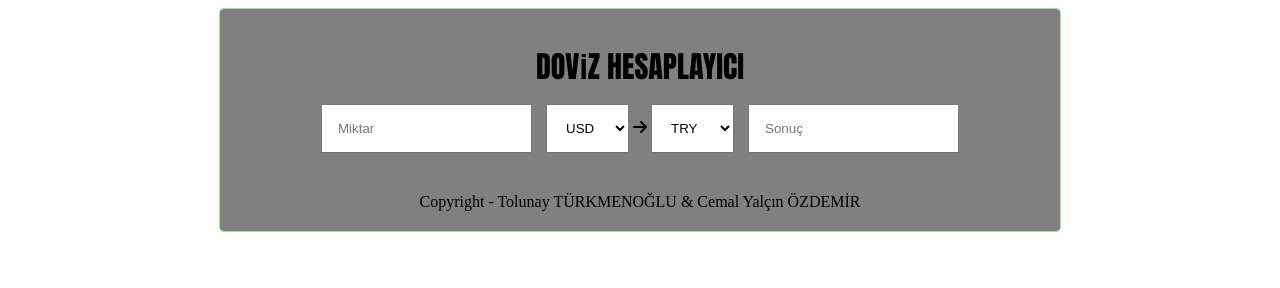
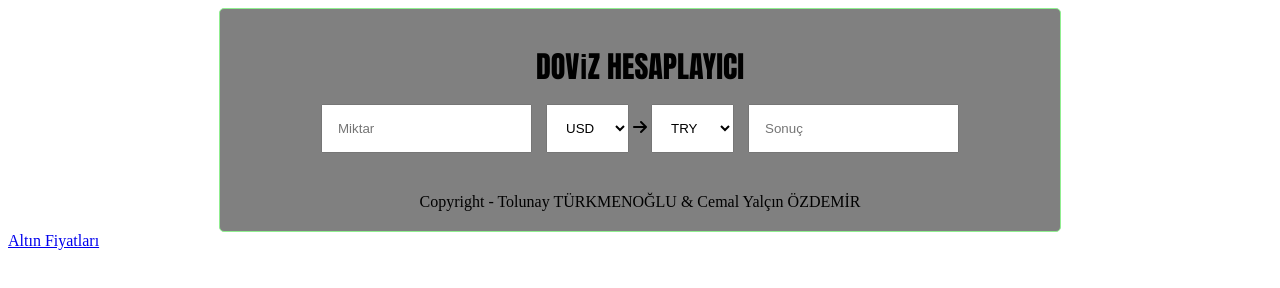
Before and after one commit to Iskenderun-Technical-University/ymg-donem-projesi-Guncel-doviz-hesaplayici, a plain HTML site: page index.html in a window 1280 px wide. Drawn offline with Linux system fonts and the light colour scheme.

Commit message:
Update index.html

```diff
--- a/index.html
+++ b/index.html
@@ -103,5 +103,10 @@
     <script src="currency.js"> </script>
     <script src="main.js"></script>
 
+    <div id="container2">
+    <script type="text/javascript">var kurlist=",USD,EUR,1,1027,GRA,CYA,YRA,TRA,";var genislik=840;var bbg="FFAD00";var yr="4D4D4D";var zbg="FFFFFF";var br="DEDEDE";var by="Piyasa Durumu"</script><ins data-client-id="mb-095720171805"></ins><a id="bplnk" href="https://www.altinpiyasa.com">Altın Fiyatları</a><script type="text/javascript" src="https://www.altinpiyasa.com/eklenti/eklenti-min.js"></script>
+
+</div>
+
 </body>
 </html>
```
